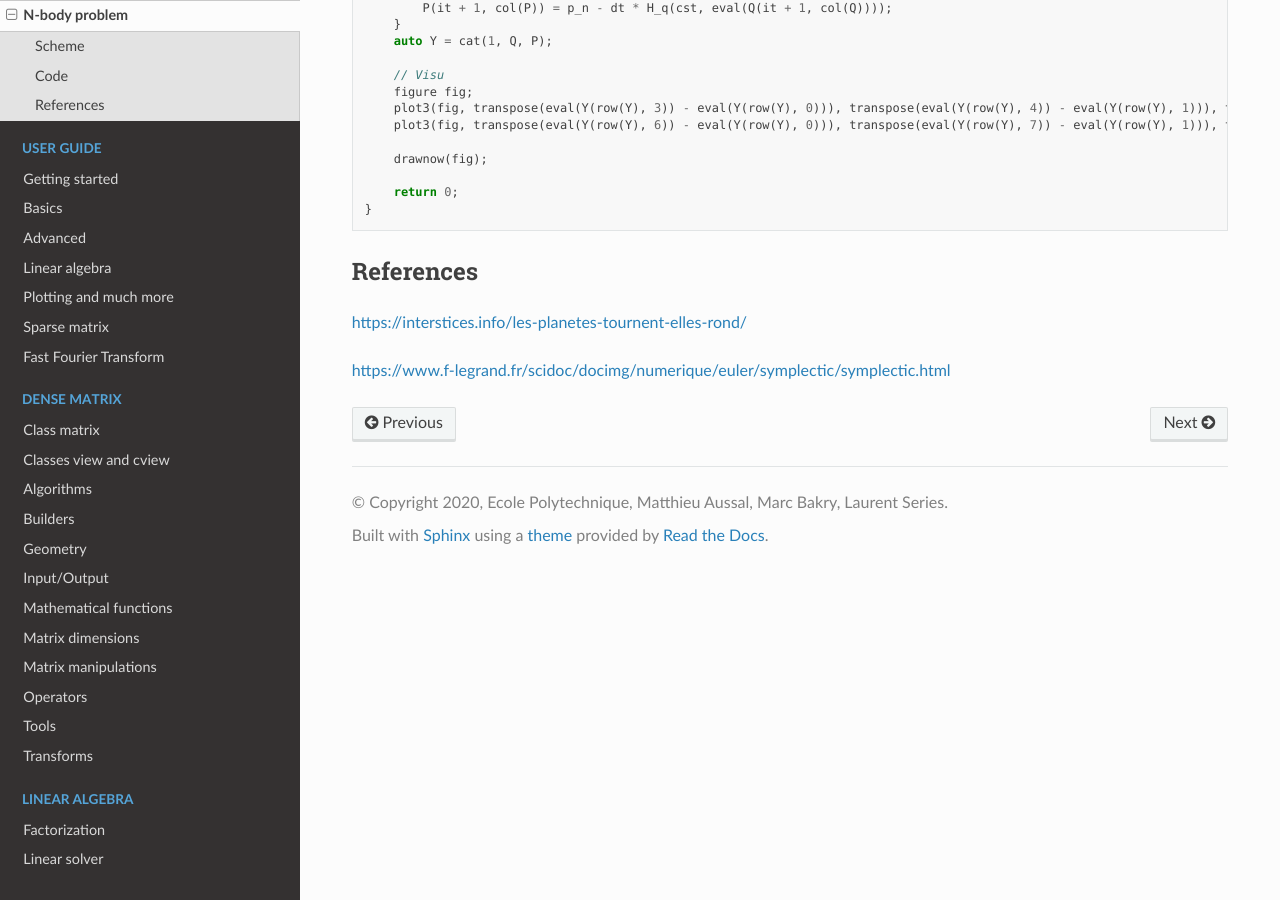
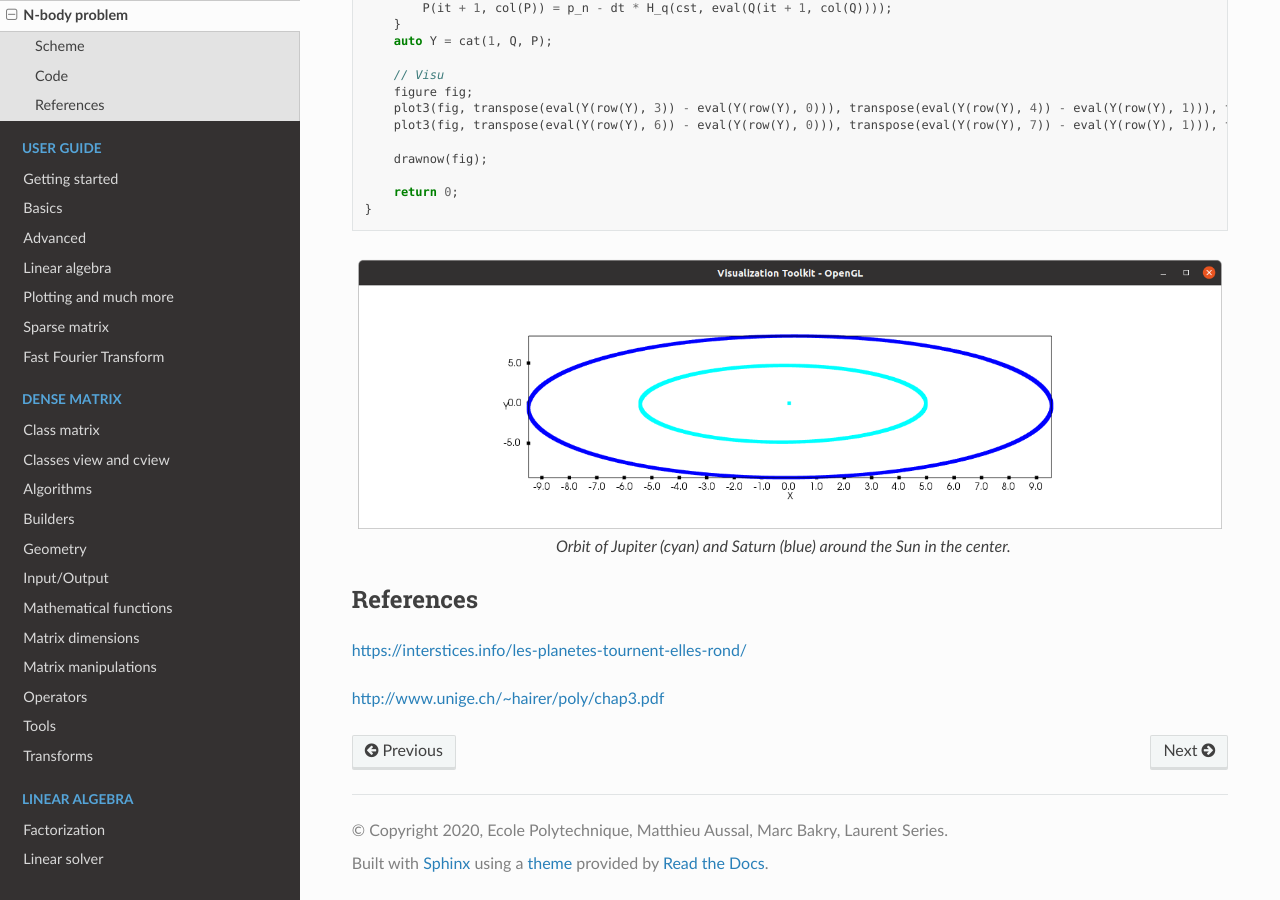
Before and after one commit to leprojetcastor/castor, a Sphinx documentation site: the page built from doc/source/nbody.rst, in a window 1280 px wide and 900 px high, scrolled down 5122 px. Built offline with Sphinx 7.4.7 and the Read the Docs theme 2.0.0, drawn with Linux system fonts in a browser that asks for light colours.

Commit message:
Add figure to nbody example

```diff
--- a/doc/source/nbody.rst
+++ b/doc/source/nbody.rst
@@ -308,10 +308,18 @@ Here is all the code at once, without the functions ``H_q`` and ``H_p``  written
         return 0;
     }
 
+.. figure:: img/3body.png
+    :width: 1200
+    :align: center
+    :figclass: align-center
+
+    Orbit of Jupiter (cyan) and Saturn (blue) around the Sun in the center.
+
+
 
 References
 ----------
 
 | https://interstices.info/les-planetes-tournent-elles-rond/
 |
-| https://www.f-legrand.fr/scidoc/docimg/numerique/euler/symplectic/symplectic.html
+| http://www.unige.ch/~hairer/poly/chap3.pdf
```
Also changed, not shown: doc/source/img/3body.png (added).
